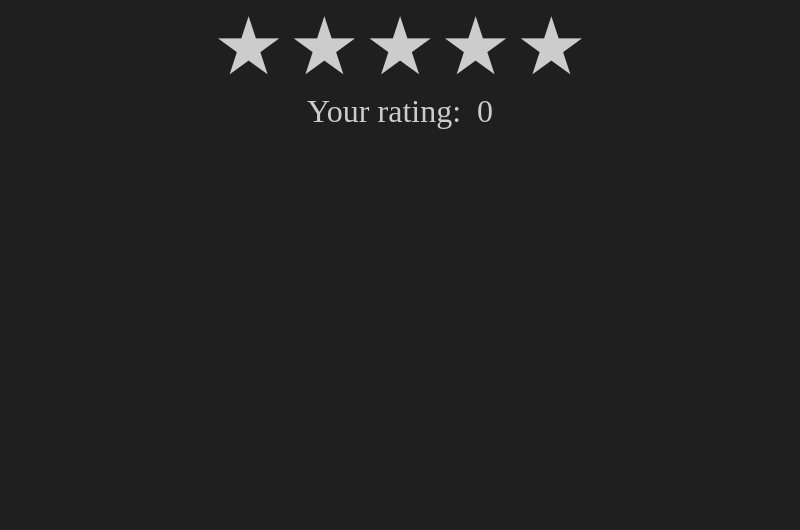
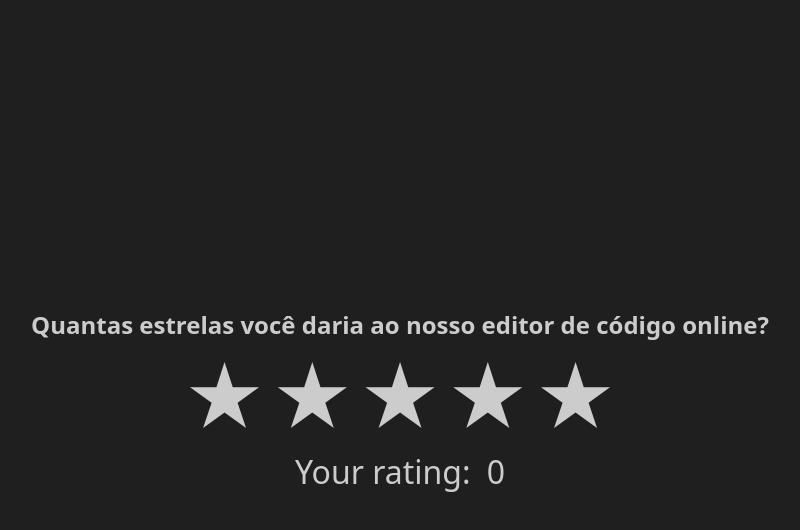
Before and after one commit to DavFront-End/star-rating-component, a plain HTML site: page index.html in a window 1280 px wide. Shown: the whole page, without its empty margins (240-1040 px from the left). Drawn offline with Linux system fonts and the light colour scheme.

Commit message:
Upadte Files

```diff
--- a/index.html
+++ b/index.html
@@ -10,6 +10,7 @@
   <body>
     <!-- Write your HTML here -->
     <div class="star-container">
+      <h2>Quantas estrelas você daria ao nosso editor de código online?</h2>
       <div class="star-box">
         <span class="star" data-value="1">&#9733;</span>
         <span class="star" data-value="2">&#9733;</span>
--- a/src/style.css
+++ b/src/style.css
@@ -8,6 +8,7 @@
 
 body {
   background: #1f1f1f;
+  font-family: system-ui, -apple-system, BlinkMacSystemFont, 'Segoe UI', Roboto, Oxygen, Ubuntu, Cantarell, 'Open Sans', 'Helvetica Neue', sans-serif;
 }
 
 .star-container {
@@ -15,6 +16,8 @@ body {
   justify-content: center;
   align-items: center;
   flex-direction: column;
+  height: 100vh;
+  color: #ccc;
 }
 
 .star-rating {
```
Also changed, not shown: 1 other file.
